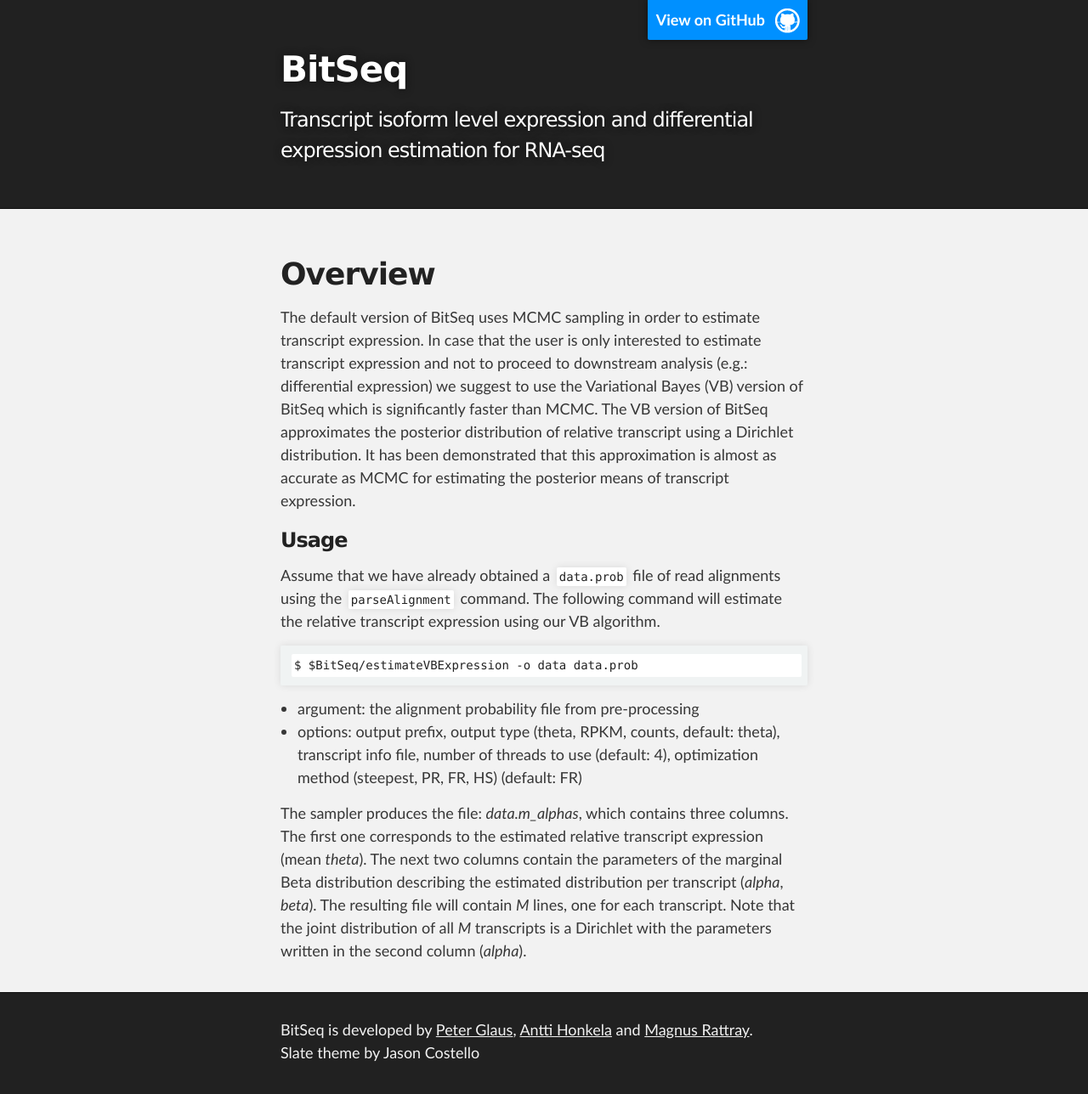
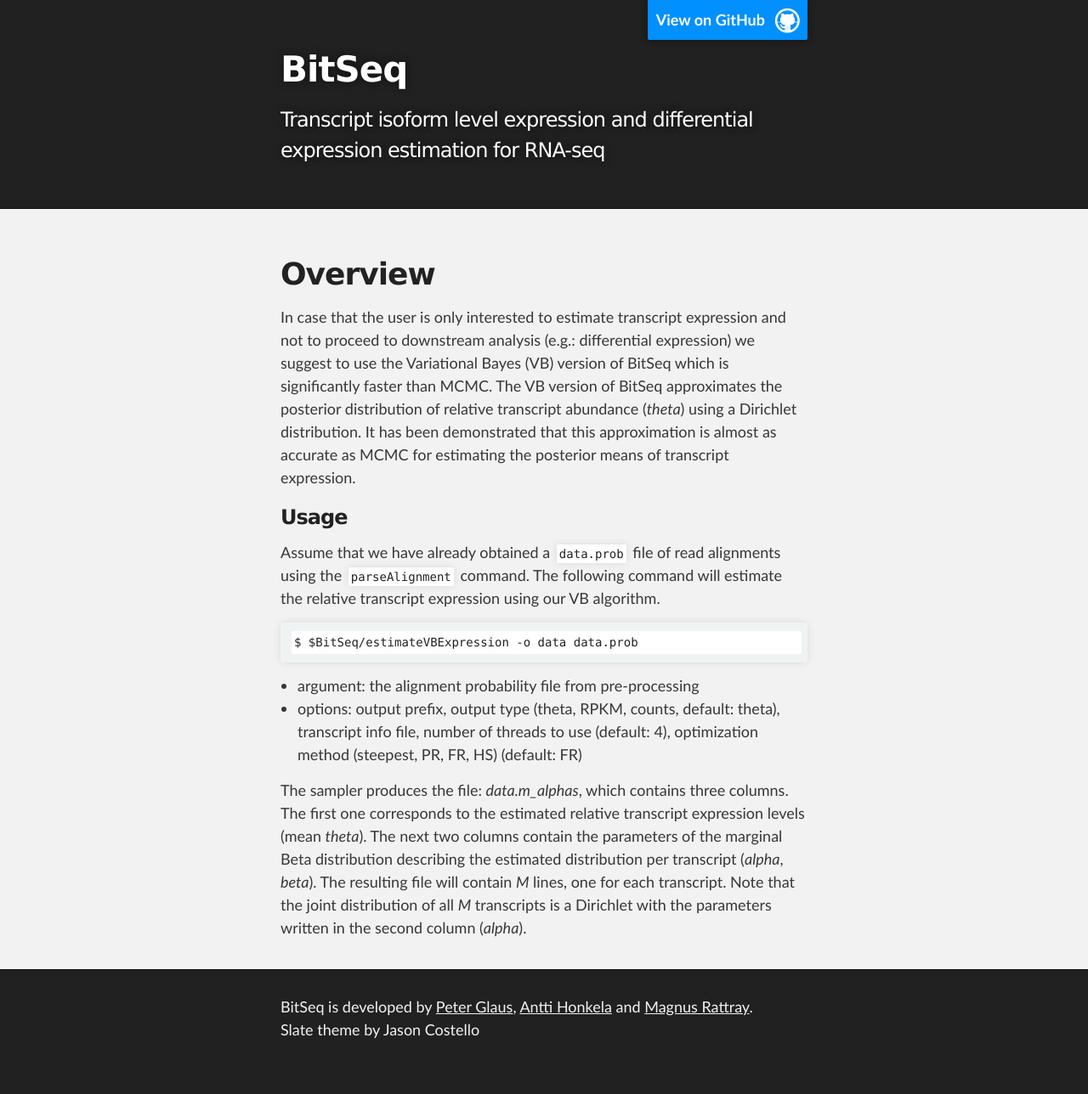
Before and after one commit to BitSeq/bitseq.github.io, a Jekyll site: the page built from howto/variationalBayes.md, in a window 1280 px wide. Shown: the whole page at 85% size. Built offline with Jekyll 4.4.1, drawn with Linux system fonts in a browser that asks for light colours; Markdown is read by kramdown in place of the engine named in the settings; after the commit the page ends 1261 px from its top, so only the background shows below that.

```diff
--- a/howto/variationalBayes.md
+++ b/howto/variationalBayes.md
@@ -6,7 +6,7 @@ description: Estimate expression using Variational Bayes
 
 # Overview
 
-The default version of BitSeq uses MCMC sampling in order to estimate transcript expression. In case that the user is only interested to estimate transcript expression and not to proceed to downstream analysis (e.g.: differential expression) we suggest to use the Variational Bayes (VB) version of BitSeq which is significantly faster than MCMC. The VB version of BitSeq approximates the posterior distribution of relative transcript using a Dirichlet distribution. It has been demonstrated that this approximation is almost as accurate as MCMC for estimating the posterior means of transcript expression.
+In case that the user is only interested to estimate transcript expression and not to proceed to downstream analysis (e.g.: differential expression) we suggest to use the Variational Bayes (VB) version of BitSeq which is significantly faster than MCMC. The VB version of BitSeq approximates the posterior distribution of relative transcript abundance (*theta*) using a Dirichlet distribution. It has been demonstrated that this approximation is almost as accurate as MCMC for estimating the posterior means of transcript expression.
 
 ### Usage
 
@@ -19,4 +19,4 @@ $ $BitSeq/estimateVBExpression -o data data.prob
  * argument: the alignment probability file from pre-processing
  * options: output prefix, output type (theta, RPKM, counts, default: theta), transcript info file, number of threads to use (default: 4), optimization method (steepest, PR, FR, HS) (default: FR)
 
-The sampler produces the file: *data.m_alphas*, which contains three columns. The first one corresponds to the estimated relative transcript expression (mean *theta*). The next two columns contain the parameters of the marginal Beta distribution describing the estimated distribution per transcript (*alpha*, *beta*). The resulting file will contain *M* lines, one for each transcript. Note that the joint distribution of all *M* transcripts is a Dirichlet with the parameters written in the second column (*alpha*).
+The sampler produces the file: *data.m_alphas*, which contains three columns. The first one corresponds to the estimated relative transcript expression levels (mean *theta*). The next two columns contain the parameters of the marginal Beta distribution describing the estimated distribution per transcript (*alpha*, *beta*). The resulting file will contain *M* lines, one for each transcript. Note that the joint distribution of all *M* transcripts is a Dirichlet with the parameters written in the second column (*alpha*).
```
Also changed, not shown: howto/index.md (+5 -0 lines).
